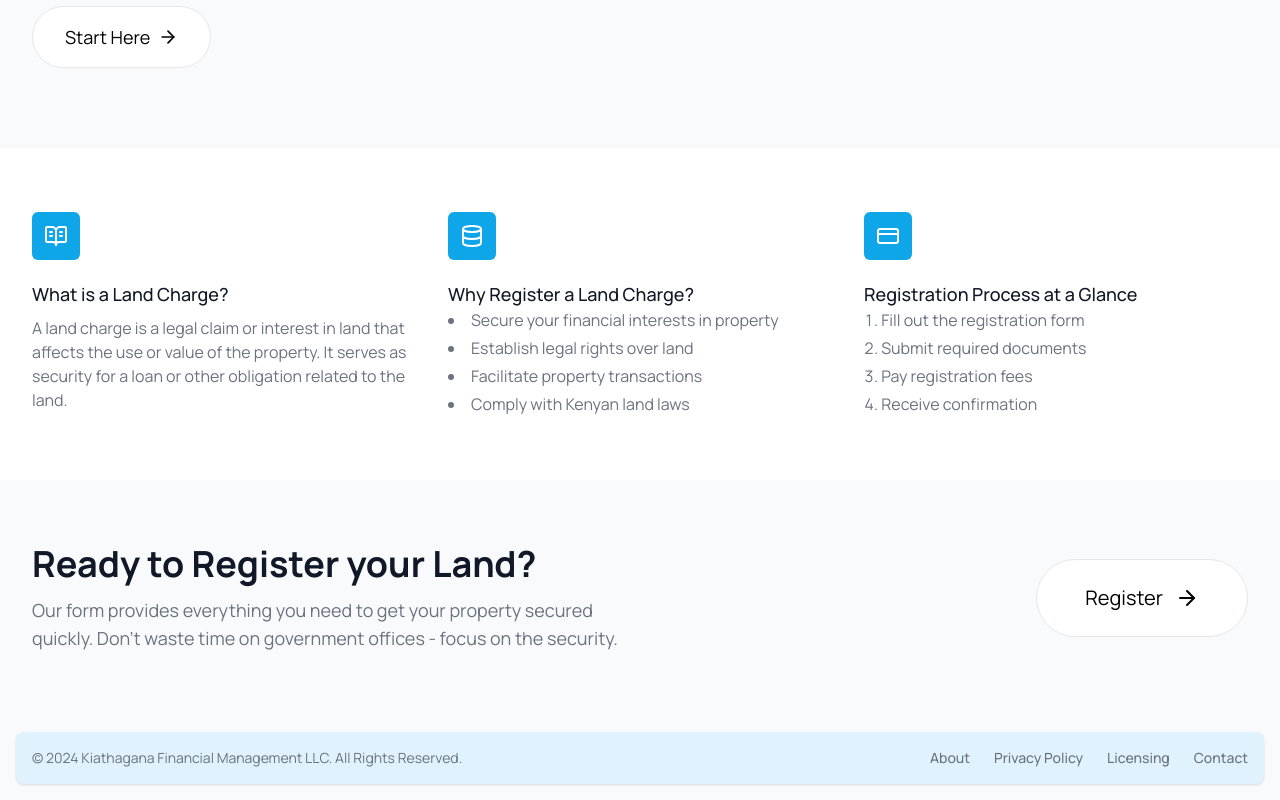
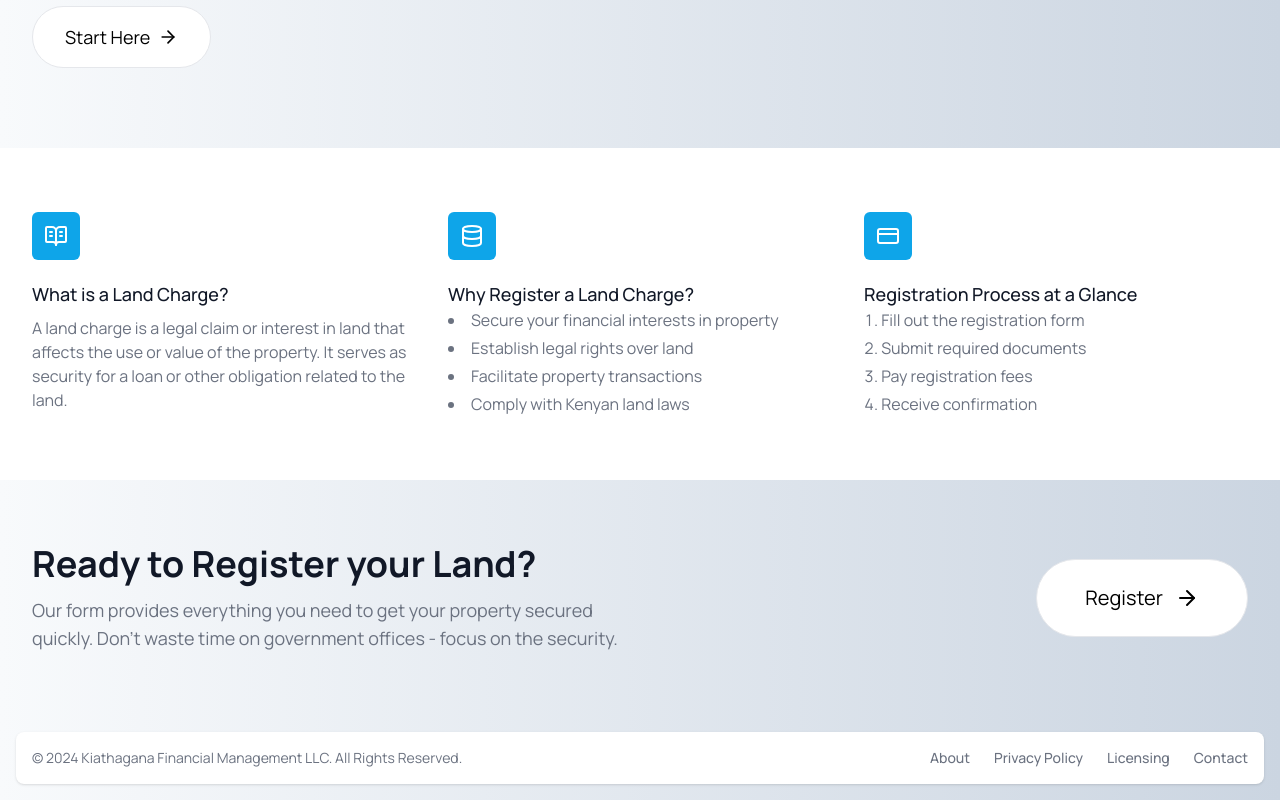
Before and after one commit to daveclinton/kenya-land-charge, a Next.js app: page / in a window 1280 px wide. Shown: the part 462-1262 px from the top of the page. Built offline with nearby package versions, Linux system fonts and the light colour scheme; what tailwindcss-react-aria-components would draw is missing.

Commit message:
feat: add bg color

```diff
--- a/app/(landing)/layout.tsx
+++ b/app/(landing)/layout.tsx
@@ -3,7 +3,7 @@ import Header from "@/components/Header";
 
 export default function Layout({ children }: { children: React.ReactNode }) {
   return (
-    <section className="flex flex-col min-h-screen">
+    <section className="flex flex-col min-h-screen bg-gradient-to-r from-slate-50 to-slate-300">
       <Header />
       <main className="flex-grow">{children}</main>
       <Footer />
--- a/app/(landing)/page.tsx
+++ b/app/(landing)/page.tsx
@@ -97,7 +97,7 @@ export default function HomePage() {
         </div>
       </section>
 
-      <section className="py-16 bg-gray-50">
+      <section className="py-16 ">
         <div className="max-w-7xl mx-auto px-4 sm:px-6 lg:px-8">
           <div className="lg:grid lg:grid-cols-2 lg:gap-8 lg:items-center">
             <div>
--- a/components/Footer.tsx
+++ b/components/Footer.tsx
@@ -4,7 +4,7 @@ import Link from "next/link";
 export default function Footer() {
   const year = new Date().getFullYear();
   return (
-    <footer className="bg-sky-100 rounded-lg shadow m-4 dark:bg-gray-800">
+    <footer className="bg-white rounded-lg shadow m-4 dark:bg-gray-800">
       <div className="w-full mx-auto max-w-screen-xl p-4 md:flex md:items-center md:justify-between">
         <span className="text-sm text-gray-500 sm:text-center dark:text-gray-400">
           © {year} {` `}
--- a/components/LoginForm.tsx
+++ b/components/LoginForm.tsx
@@ -25,7 +25,7 @@ export default function LoginForm() {
   const [state, formAction] = useFormState(Login as any, initialState);
 
   return (
-    <div className="min-h-screen bg-gradient-to-br from-purple-100 to-indigo-200 flex items-center justify-center p-4">
+    <div className="min-h-screen bg-gradient-to-r from-slate-50 to-slate-300 flex items-center justify-center p-4">
       <Card className="w-full max-w-md">
         <form action={formAction}>
           <CardHeader className="space-y-1">
--- a/components/RecentActivity.tsx
+++ b/components/RecentActivity.tsx
@@ -88,7 +88,7 @@ export function RecentLoanActivity() {
 
 export function MobileNavigation() {
   return (
-    <nav className="lg:hidden fixed bottom-0 left-0 right-0 bg-background/95 backdrop-blur supports-[backdrop-filter]:bg-background/60 border-t border-border z-50">
+    <nav className="lg:hidden fixed bottom-0 left-0 right-0 border-t border-border z-50">
       <div className="container flex items-center justify-around h-16">
         <NavButton icon={<Home className="h-5 w-5" />} label="Home" />
         <NavButton
```
